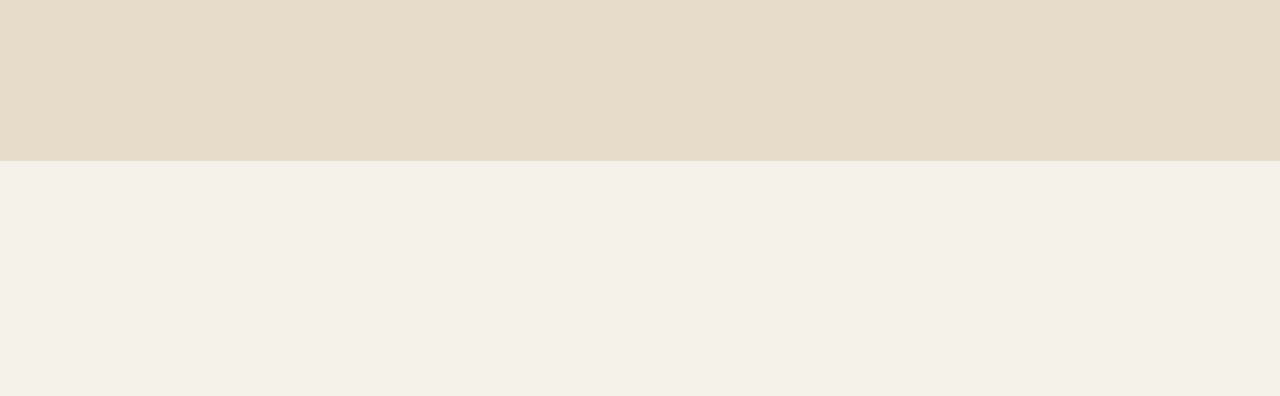
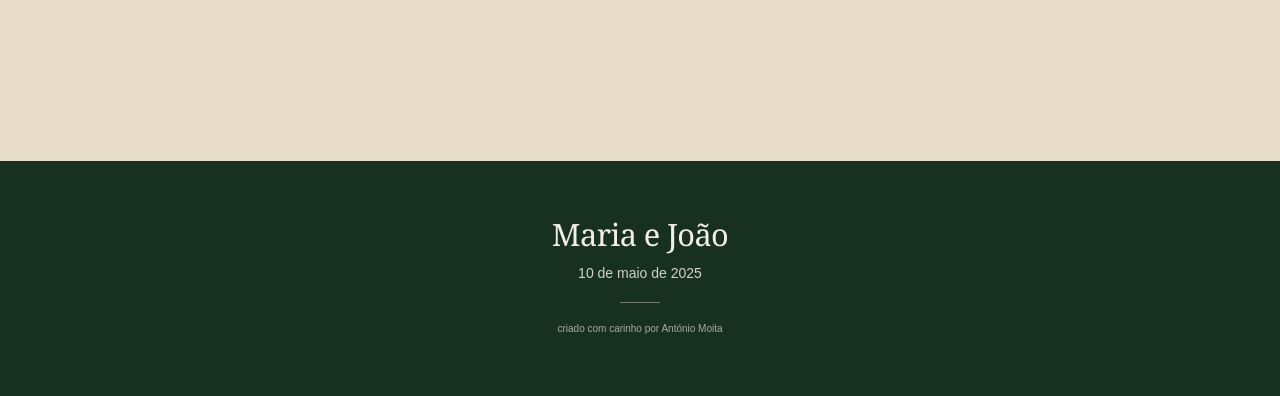
Before and after one commit to AMMoita/TemplateCasamentos-, a plain HTML site: page cerimonia.html in a window 1280 px wide. Shown: the part 2119-2515 px from the top of the page. Before the commit the page ends 2280 px from the top, so only its background shows below. Drawn offline with Linux system fonts and the light colour scheme.

Commit message:
Alteração de footer

```diff
--- a/cerimonia.html
+++ b/cerimonia.html
@@ -70,6 +70,16 @@
     </section>
   </div>
 
+  <script src="footer.js"></script>
+<script>
+  loadFooter({
+    names: "Maria e João",
+    date: "10 de maio de 2025",
+    creditName: "António Moita",
+    creditLink: "" // opcional (podes pôr site no futuro)
+  });
+</script>
+
   <script src="site.js"></script>
 </body>
 </html>
--- /dev/null
+++ b/footer.js
@@ -0,0 +1,27 @@
+// footer.js
+
+function loadFooter(options = {}) {
+  const {
+    names = "Maria e João",
+    date = "10 de maio de 2025",
+    creditName = "António Moita",
+    creditLink = ""
+  } = options;
+
+  const footerHTML = `
+    <footer class="site-footer">
+      <div class="footer-main serif">${names}</div>
+      <div class="footer-date">${date}</div>
+      <div class="footer-divider"></div>
+      <div class="footer-credit">
+        criado com carinho por ${
+          creditLink
+            ? `<a href="${creditLink}" target="_blank">${creditName}</a>`
+            : creditName
+        }
+      </div>
+    </footer>
+  `;
+
+  document.body.insertAdjacentHTML("beforeend", footerHTML);
+}
--- a/style.css
+++ b/style.css
@@ -473,18 +473,39 @@ a{
   background:var(--button);
   color:#f3efe5;
   text-align:center;
-  padding:88px 20px 110px;
+  padding:50px 20px 60px;
 }
 
-.site-footer .names{
+/* nomes principais */
+.site-footer .footer-main{
   font-size:clamp(28px, 2.4vw, 40px);
   font-family: Georgia, "Times New Roman", serif;
 }
 
-.site-footer .made{
-  margin-top:28px;
+/* data */
+.site-footer .footer-date{
+  margin-top:6px;
   font-size:14px;
-  opacity:.9;
+  opacity:.85;
+}
+
+/* linha decorativa */
+.site-footer .footer-divider{
+  width:40px;
+  height:1px;
+  background:rgba(243,239,229,0.4);
+  margin:18px auto;
+}
+
+/* crédito (tu) */
+.site-footer .footer-credit{
+  font-size:10px;
+  opacity:.65;
+}
+
+.site-footer .footer-credit a{
+  color:inherit;
+  text-decoration:none;
 }
 
 .page-plain{
```
Also changed, not shown: alojamento.html (+10 -0 lines), confirmacoes.html (+10 -0 lines), index.html (+9 -5 lines), presentes.html (+10 -0 lines), site.js (line endings or trailing spaces).
